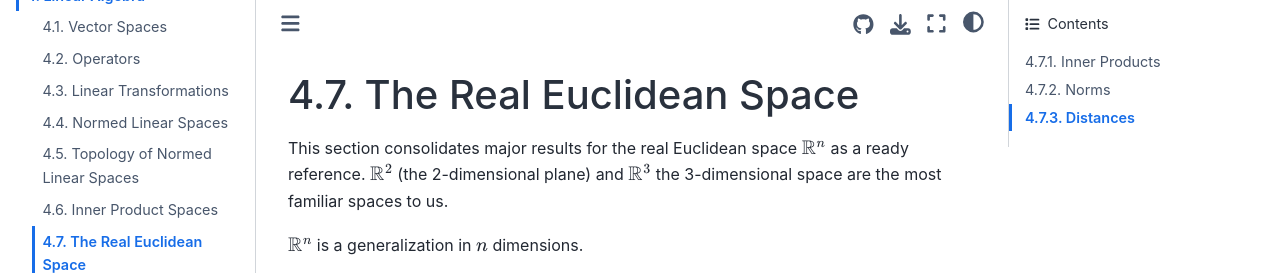
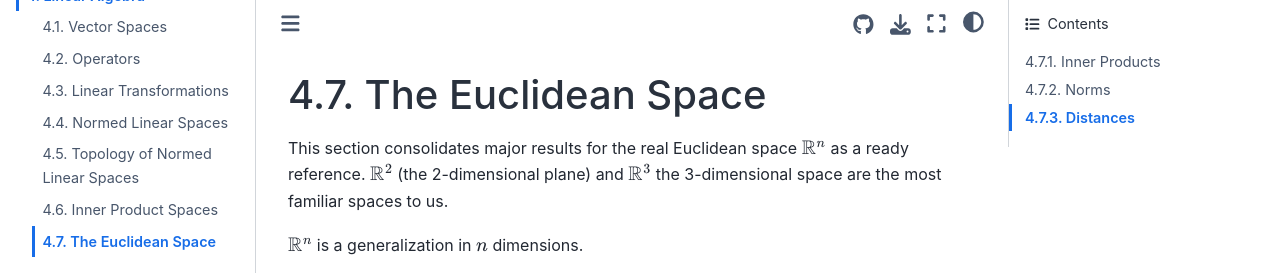
Before and after one commit to shailesh1729/tisp, a Jupyter Book: the page built from book/la/euclidean.md, in a window 1280 px wide and 900 px high, cut to the strip 0-273 px from the top of the window. Built offline with Jupyter Book 1.0.4 settings and Sphinx 7.4.7 and the Sphinx Book theme 1.1.4, drawn with Linux system fonts in a browser that asks for light colours; pages that are not in the unit, such as notebooks, are missing from menus.

Commit message:
removed real

```diff
--- a/book/la/euclidean.md
+++ b/book/la/euclidean.md
@@ -1,5 +1,5 @@
 (sec:la:real-euclidean-space)=
-# The Real Euclidean Space
+# The Euclidean Space
 
 This section consolidates major results for
 the real Euclidean space $\RR^n$ as a ready reference.
```
